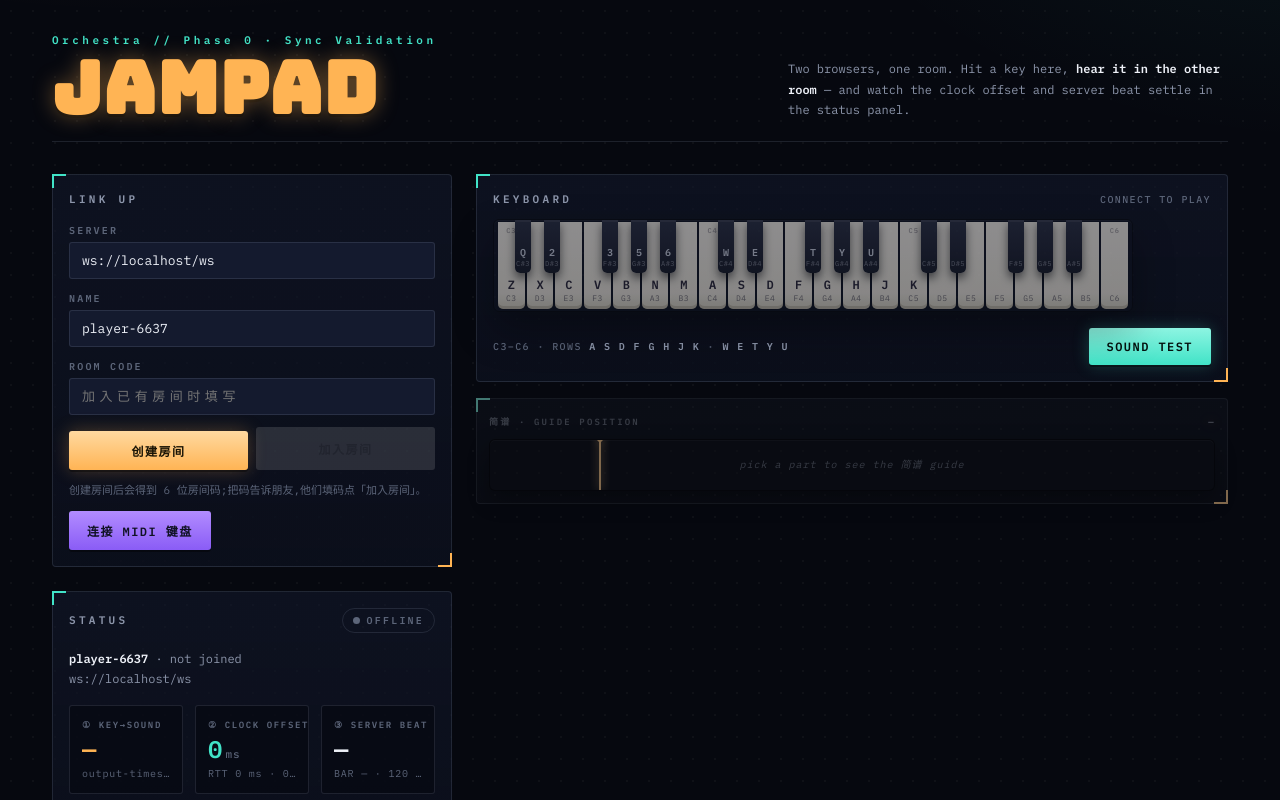
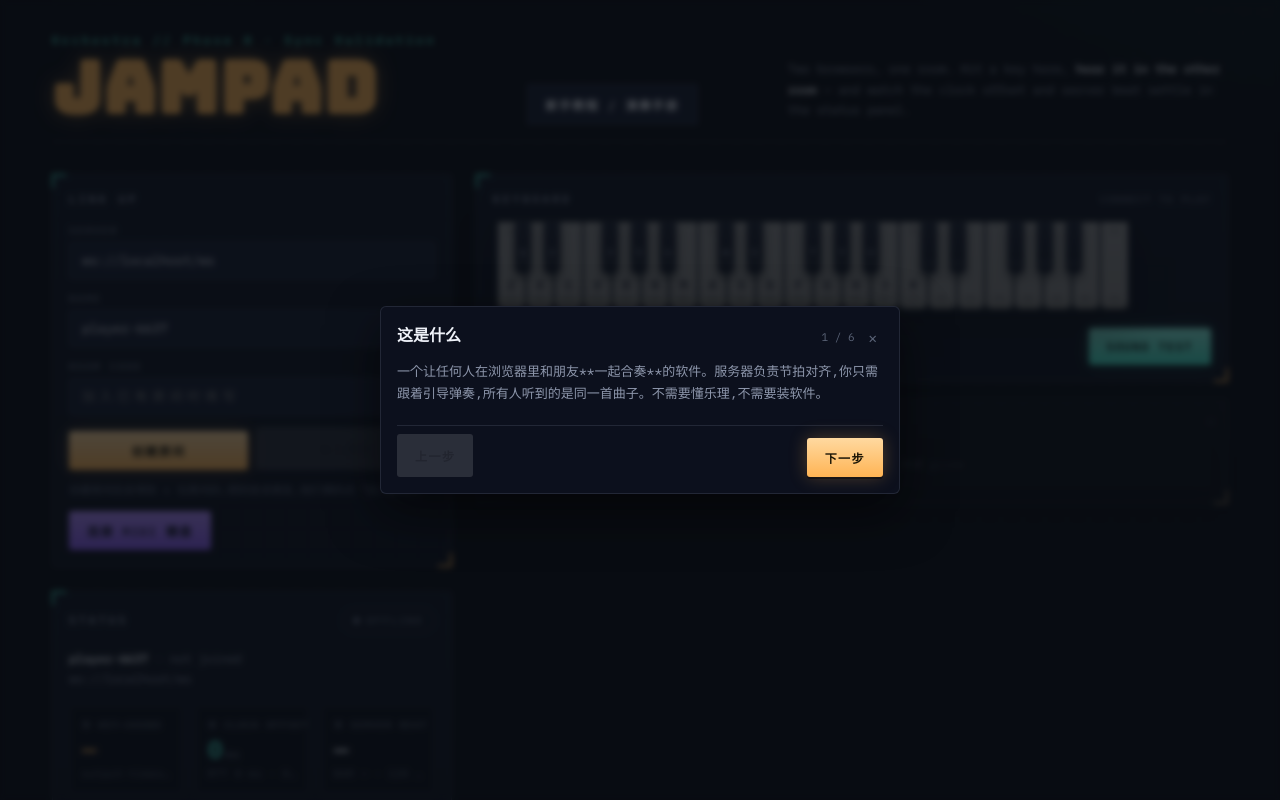
Before and after one commit to aopstudio/orchestra, a React (Vite) app in the folder client/: page / in a window 1280 px wide. Shown: the top 800 px of the page. Built offline with nearby package versions, Linux system fonts and the light colour scheme.

Commit message:
feat(learn): first-run tutorial modal (5 steps + drum keymap reference) with persistent completion flag, header help button, E2E coverage

```diff
--- a/client/src/App.tsx
+++ b/client/src/App.tsx
@@ -30,6 +30,7 @@ import GuideTicker from './ui/GuideTicker'
 import DrumPad from './ui/DrumPad'
 import ScoreView from './ui/ScoreView'
 import SongStudio from './ui/SongStudio'
+import TutorialModal from './ui/TutorialModal'
 import {
   exportSongJson,
   importSongJson,
@@ -178,6 +179,10 @@ export default function App() {
   const [shareId, setShareId] = useState<string | null>(null)
   /** 录制会话: 起点服务器拍 + 收集的音符。 */
   const recordingRef = useRef<{ startBeat: number; notes: SongNote[] } | null>(null)
+  /** 新手教程: 首次访问自动打开,之后可手动重开。 */
+  const [tutorialOpen, setTutorialOpen] = useState(
+    () => localStorage.getItem('orch.tutorialDone') !== '1',
+  )
   /** Guide window: MIDI notes to press now / arriving soon, from the guide engine. */
   const [guideCurrent, setGuideCurrent] = useState<ReadonlySet<number>>(() => new Set())
   const [guideUpcoming, setGuideUpcoming] = useState<ReadonlySet<number>>(() => new Set())
@@ -822,6 +827,12 @@ export default function App() {
   /** Effective BPM for a song: user override if set, else the song's default. */
   const effectiveSongBpm = (song: Song): number => songBpmOverrides[song.id] ?? song.bpm
 
+  /** 关闭教程: 记录完成,不再自动弹出。 */
+  const handleCloseTutorial = (): void => {
+    setTutorialOpen(false)
+    localStorage.setItem('orch.tutorialDone', '1')
+  }
+
   /** 切换引导模式(持久化)。 */
   const handleGuideModeChange = (mode: 'ticker' | 'highlight'): void => {
     setGuideMode(mode)
@@ -1178,6 +1189,14 @@ export default function App() {
           <span className="brand-kicker">Orchestra // Phase 0 · Sync Validation</span>
           <h1 className="brand-title">JamPad</h1>
         </div>
+        <button
+          type="button"
+          className="btn btn-tutorial"
+          data-testid="tutorial-btn"
+          onClick={() => setTutorialOpen(true)}
+        >
+          新手教程 / 演奏手册
+        </button>
         <p className="tagline">
           Two browsers, one room. Hit a key here, <b>hear it in the other room</b> — and watch the
           clock offset and server beat settle in the status panel.
@@ -1456,6 +1475,8 @@ export default function App() {
         <span>clock offset = server − client · positive means server is ahead</span>
         <span>pitch keys: white A–K, Z–M · black W–U, Q–6 (C3–C5) · drums: A/S/D/F… = kick/snare/hat…</span>
       </footer>
+
+      <TutorialModal open={tutorialOpen} onClose={handleCloseTutorial} />
     </div>
   )
 }
--- a/client/src/index.css
+++ b/client/src/index.css
@@ -708,6 +708,119 @@ button {
   margin-bottom: var(--s-2);
 }
 
+/* --- tutorial modal --- */
+
+.btn-tutorial {
+  color: var(--ink);
+  background: var(--bg-2);
+  border: 1px solid var(--line);
+}
+
+.tut-backdrop {
+  position: fixed;
+  inset: 0;
+  z-index: 50;
+  display: flex;
+  align-items: center;
+  justify-content: center;
+  background: rgba(10, 14, 20, 0.72);
+  backdrop-filter: blur(3px);
+  padding: var(--s-4);
+}
+
+.tut-modal {
+  width: min(520px, 92vw);
+  max-height: 84vh;
+  overflow-y: auto;
+  background: var(--bg-1);
+  border: 1px solid var(--line);
+  border-radius: 6px;
+  box-shadow: 0 18px 50px rgba(0, 0, 0, 0.55);
+  padding: var(--s-4);
+  display: flex;
+  flex-direction: column;
+  gap: var(--s-3);
+}
+
+.tut-head {
+  display: flex;
+  align-items: baseline;
+  justify-content: space-between;
+}
+
+.tut-head h3 {
+  margin: 0;
+  font-size: 16px;
+  color: var(--ink);
+}
+
+.tut-progress {
+  font-family: var(--font-mono);
+  font-size: 11px;
+  color: var(--ink-faint);
+}
+
+.tut-close-row {
+  display: flex;
+  align-items: center;
+  gap: var(--s-2);
+}
+
+.tut-close {
+  appearance: none;
+  border: none;
+  background: transparent;
+  color: var(--ink-faint);
+  font-size: 14px;
+  cursor: pointer;
+  padding: 2px 6px;
+}
+
+.tut-close:hover {
+  color: var(--ink);
+}
+
+.tut-body {
+  font-size: 13px;
+  line-height: 1.7;
+  color: var(--ink-dim);
+}
+
+.tut-body p {
+  margin: 0 0 var(--s-2);
+}
+
+.tut-list {
+  margin: 0 0 var(--s-2);
+  padding-left: 18px;
+}
+
+.tut-table {
+  width: 100%;
+  border-collapse: collapse;
+  margin-bottom: var(--s-2);
+}
+
+.tut-table td {
+  border: 1px solid var(--line);
+  padding: 5px 8px;
+  font-size: 12px;
+}
+
+.tut-mono {
+  font-family: var(--font-mono);
+  letter-spacing: 0.08em;
+  color: var(--amber);
+}
+
+.tut-actions {
+  display: flex;
+  justify-content: space-between;
+  gap: var(--s-2);
+  padding-top: var(--s-2);
+  border-top: 1px solid var(--line);
+}
+
 .badge {
   display: inline-flex;
   align-items: center;
--- /dev/null
+++ b/client/src/ui/TutorialModal.tsx
@@ -0,0 +1,194 @@
+/**
+ * TutorialModal — 新手教程与演奏手册(Phase 3 教学引导)。
+ *
+ * 首次进入自动弹出(5 步: 是什么 → 加入房间 → 演奏 → 引导 → 曲库录制);
+ * 之后可通过页头「新手教程」按钮再次打开,作为演奏键位速查手册。
+ */
+
+import { useState } from 'react'
+
+export interface TutorialModalProps {
+  open: boolean
+  onClose: () => void
+}
+
+interface Step {
+  title: string
+  body: React.ReactNode
+}
+
+const PITCH_ROWS: Array<[string, string]> = [
+  ['C3–B3 白键', 'Z X C V B N M'],
+  ['C3–B3 黑键', 'Q 2 3 5 6'],
+  ['C4–C5 白键', 'A S D F G H J K'],
+  ['C4–C5 黑键', 'W E T Y U'],
+]
+
+const DRUM_ROWS: Array<[string, string]> = [
+  ['Kick 底鼓', 'A'],
+  ['Snare 军鼓', 'S'],
+  ['Closed / Open Hat', 'D / F'],
+  ['Floor / Mid / Hi Tom', 'G / H / J'],
+  ['Crash / Clap / Rim', 'K / W / E'],
+]
+
+const STEPS: Step[] = [
+  {
+    title: '这是什么',
+    body: (
+      <p>
+        一个让任何人在浏览器里和朋友**一起合奏**的软件。服务器负责节拍对齐,你只需
+        跟着引导弹奏,所有人听到的是同一首曲子。不需要懂乐理,不需要装软件。
+      </p>
+    ),
+  },
+  {
+    title: '加入房间',
+    body: (
+      <>
+        <p>
+          房主填昵称后点「创建房间」,会得到一个 <b>6 位房间码</b>。把码告诉朋友,
+          他们填码点「加入房间」,大家就进了同一间房。
+        </p>
+        <p>
+          房间码大小写不敏感;加入不存在的房间会提示错误,可以改码重试。
+        </p>
+      </>
+    ),
+  },
+  {
+    title: '演奏方式',
+    body: (
+      <>
+        <p>电脑键盘就是你的乐器(两个八度,覆盖所有内置曲目的音符):</p>
+        <table className="tut-table">
+          <tbody>
+            {PITCH_ROWS.map(([k, v]) => (
+              <tr key={k}>
+                <td>{k}</td>
+                <td className="tut-mono">{v}</td>
+              </tr>
+            ))}
+          </tbody>
+        </table>
+        <p>
+          选**鼓声部**时,同一排键变成鼓垫(A=底鼓、S=军鼓、D=踩镲…);有 MIDI
+          键盘的玩家可以点「连接 MIDI 键盘」直接演奏。
+        </p>
+      </>
+    ),
+  },
+  {
+    title: '引导与判定',
+    body: (
+      <>
+        <p>选一首曲和一个声部后,屏幕会告诉你「现在该按什么」:</p>
+        <ul className="tut-list">
+          <li>
+            <b>下落音符</b>: 音符条带滚动,琥珀色游标对准的就是要按的键
+          </li>
+          <li>
+            <b>乐器高亮</b>: 琴键(或鼓垫)直接亮起——现在按哪个一目了然
+          </li>
+          <li>谱面模式: 五线谱渲染,光标跟随你该弹的音符(教学向)</li>
+        </ul>
+        <p>弹对了加分(HIT),弹错扣分(MISTAKE),漏掉记 MISS——判定可随时开关。</p>
+      </>
+    ),
+  },
+  {
+    title: '曲库与录制',
+    body: (
+      <>
+        <p>
+          内置 7 首曲目(摇滚循环、十二小节布鲁斯、小星星、欢乐颂、生日快乐、
+          两只老虎、划船歌),全部公有领域/原创。
+        </p>
+        <p>
+          <b>Song Studio</b> 可以录制自己的演奏(自动量化到节拍网格),保存后立即
+          成为可引导、可判定的曲目;还能导出 JSON 或分享到服务器(6 位分享码)
+          发给朋友。
+        </p>
+      </>
+    ),
+  },
+]
+
+const DRUM_HINT: Step = {
+  title: '鼓垫键位速查',
+  body: (
+    <table className="tut-table">
+      <tbody>
+        {DRUM_ROWS.map(([k, v]) => (
+          <tr key={k}>
+            <td>{k}</td>
+            <td className="tut-mono">{v}</td>
+          </tr>
+        ))}
+      </tbody>
+    </table>
+  ),
+}
+
+export default function TutorialModal({ open, onClose }: TutorialModalProps) {
+  const [step, setStep] = useState(0)
+  if (!open) return null
+
+  const steps = [...STEPS, DRUM_HINT]
+  const current = steps[Math.min(step, steps.length - 1)]!
+
+  return (
+    <div className="tut-backdrop" data-testid="tutorial-modal" onClick={onClose}>
+      <div className="tut-modal" onClick={(e) => e.stopPropagation()}>
+        <div className="tut-head">
+          <h3>{current.title}</h3>
+          <span className="tut-close-row">
+            <span className="tut-progress">
+              {step + 1} / {steps.length}
+            </span>
+            <button
+              type="button"
+              className="tut-close"
+              data-testid="tut-close"
+              aria-label="关闭教程"
+              onClick={onClose}
+            >
+              ✕
+            </button>
+          </span>
+        </div>
+        <div className="tut-body">{current.body}</div>
+        <div className="tut-actions">
+          <button
+            type="button"
+            className="btn"
+            disabled={step === 0}
+            data-testid="tut-prev"
+            onClick={() => setStep((s) => Math.max(0, s - 1))}
+          >
+            上一步
+          </button>
+          {step < steps.length - 1 ? (
+            <button
+              type="button"
+              className="btn btn-primary"
+              data-testid="tut-next"
+              onClick={() => setStep((s) => Math.min(steps.length - 1, s + 1))}
+            >
+              下一步
+            </button>
+          ) : (
+            <button
+              type="button"
+              className="btn btn-primary"
+              data-testid="tut-finish"
+              onClick={onClose}
+            >
+              开始合奏 →
+            </button>
+          )}
+        </div>
+      </div>
+    </div>
+  )
+}
```
Also changed, not shown: 1 other file (tests, documents, lock files or other folders).
